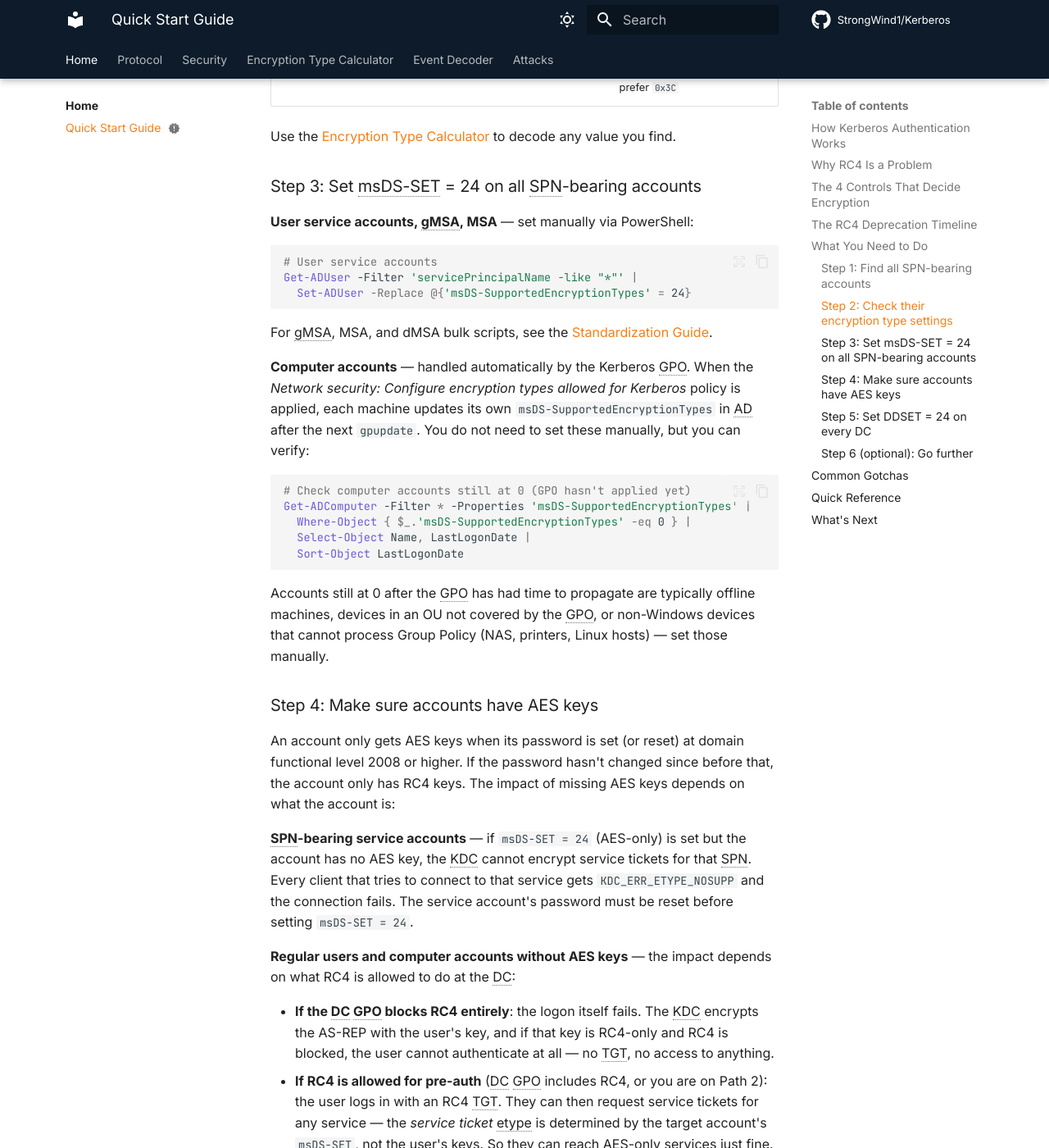
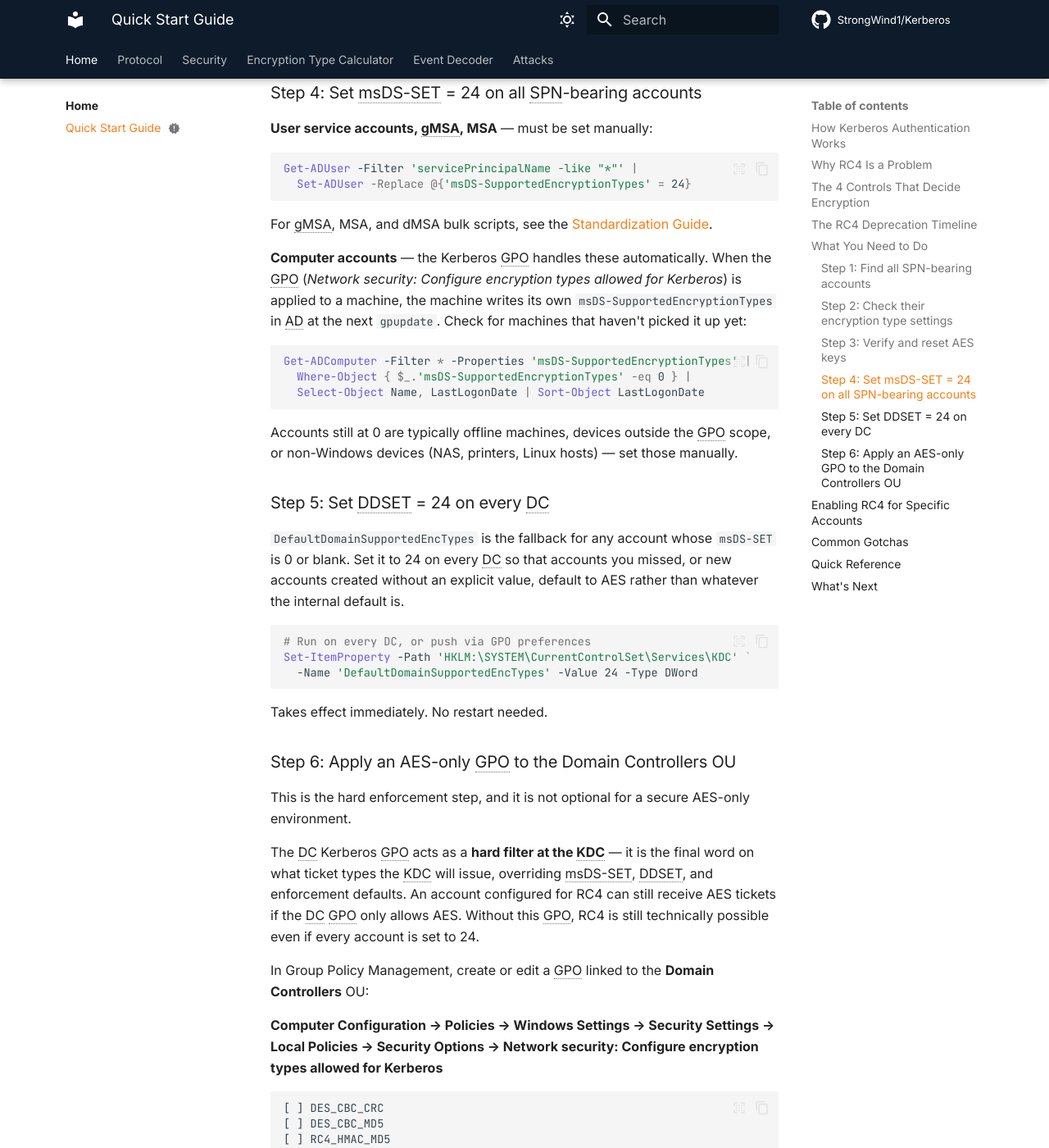
Before and after one commit to StrongWind1/Kerberos, an MkDocs documentation site: the page built from content/security/quick-start.md, in a window 1280 px wide and 1400 px high, scrolled down 6299 px. Shown: the whole window at 82% size. Built offline with MkDocs 1.6.1 and Material for MkDocs 9.7.7, drawn with Linux system fonts in a browser that asks for light colours; plug-ins that fetch from the network failed and are left out; comment, search, counter and statistics services are not loaded; some of the changed text lies outside the part shown.

Commit message:
docs: make DC GPO required step, add RC4 exceptions section, clarify AES key impacts

````diff
--- a/content/security/quick-start.md
+++ b/content/security/quick-start.md
@@ -169,25 +169,11 @@ timeline
 
 ## What You Need to Do
 
-```mermaid
-flowchart TD
-    START["SPN-bearing account"] --> Q1{"msDS-SET\n= 24?"}
-    Q1 -->|Yes| Q2{"Has AES keys?"}
-    Q1 -->|No| FIX1["Set msDS-SET = 24"]
-    Q2 -->|Yes| SAFE["Ready — enforcement\nwill not break this"]
-    Q2 -->|Unsure| FIX2["Reset password\nto generate AES keys"]
-    FIX1 --> Q2
-    FIX2 --> SAFE
-
-    style SAFE fill:#16a34a,stroke:#15803d,color:#fff
-    style FIX1 fill:#d97706,stroke:#b45309,color:#fff
-    style FIX2 fill:#dc2626,stroke:#b91c1c,color:#fff
-```
-
 ### Step 1: Find all SPN-bearing accounts
 
-These are the accounts that service tickets get encrypted with. Five types exist: user service
-accounts, computer accounts, gMSA, MSA, and dMSA.
+Service tickets are encrypted with the **target account's** key, so the accounts that hold
+SPNs are the ones that matter. Five types can have SPNs: user service accounts, computer
+accounts, gMSA, MSA, and dMSA.
 
 ```powershell
 Get-ADObject -LDAPFilter '(servicePrincipalName=*)' `
@@ -199,74 +185,40 @@ For a grouped summary by account type, see the [full SPN overview query](msds-su
 
 ### Step 2: Check their encryption type settings
 
-Look at the `msDS-SupportedEncryptionTypes` value. You want `24` (AES128 + AES256). Common
-values you'll see:
+Look at `msDS-SupportedEncryptionTypes` for each account. You want `24` (AES128 + AES256).
 
-| Value | Meaning | Action needed? |
-|-------|---------|----------------|
-| `0` or blank | Not set — RC4 **blocked** since April 2026. AES tickets only (if AES keys exist). | **Yes** — set to 24 |
-| `4` | RC4 only | **Yes** -- set to 24 |
-| `7` | DES + RC4 | **Yes** -- set to 24 |
-| `24` (`0x18`) | AES128 + AES256 | No -- you're good |
-| `60` (`0x3C`) | RC4 + AES128 + AES256 + AES256-SK | Recommended transitional value |
-| `28` (`0x1C`) | RC4 + AES128 + AES256 | Transitional without AES-SK; prefer `0x3C` |
+| Value | Meaning | What happens today |
+|-------|---------|-------------------|
+| `0` or blank | Not set | Enforcement defaults it to AES-only. If the account has no AES keys, **every connection to that service fails**. |
+| `4` | RC4 only | RC4 tickets still issued (explicit config). Fully Kerberoastable. |
+| `7` | DES + RC4 | Same as above, also includes broken DES. |
+| `24` (`0x18`) | AES128 + AES256 | Correct. No action needed. |
+| `60` (`0x3C`) | RC4 + AES + AES-SK | Transitional — RC4 still available for this account. |
 
 Use the [Encryption Type Calculator](etype-calculator.md) to decode any value you find.
 
-### Step 3: Set msDS-SET = 24 on all SPN-bearing accounts
+### Step 3: Verify and reset AES keys
 
-**User service accounts, gMSA, MSA** — set manually via PowerShell:
+`msDS-SupportedEncryptionTypes` only declares what the account supports — the keys must
+actually exist in the database. AES keys are generated when a password is set while the
+domain is at functional level 2008 or higher. Old passwords mean RC4-only keys.
+
+**Why this matters:**
+
+- **SPN-bearing account with no AES keys + msDS-SET = 24**: the service is broken. The KDC
+  tries to issue an AES ticket, finds no AES key, and returns `KDC_ERR_ETYPE_NOSUPP`.
+  Every client connecting to that service gets an error until the password is reset.
+
+- **Regular user or computer account with no AES keys**: what breaks depends on the DC GPO:
+    - **DC GPO blocks RC4**: the user cannot log in at all. The KDC cannot issue a TGT
+      because it has no key to encrypt the AS-REP. No logon, no access to anything.
+    - **DC GPO allows RC4**: the user logs in with an RC4-encrypted TGT. They can still
+      reach AES-only services — service ticket encryption is determined by the target
+      account's `msDS-SET`, not the user's own keys.
+
+Find accounts with passwords that predate AES key generation:
 
 ```powershell
-# User service accounts
-Get-ADUser -Filter 'servicePrincipalName -like "*"' |
-  Set-ADUser -Replace @{'msDS-SupportedEncryptionTypes' = 24}
-```
-
-For gMSA, MSA, and dMSA bulk scripts, see the [Standardization Guide](aes-standardization.md#step-3-set-msds-supportedencryptiontypes-on-manually-managed-spn-bearing-accounts).
-
-**Computer accounts** — handled automatically by the Kerberos GPO. When the *Network
-security: Configure encryption types allowed for Kerberos* policy is applied, each
-machine updates its own `msDS-SupportedEncryptionTypes` in AD after the next
-`gpupdate`. You do not need to set these manually, but you can verify:
-
-```powershell
-# Check computer accounts still at 0 (GPO hasn't applied yet)
-Get-ADComputer -Filter * -Properties 'msDS-SupportedEncryptionTypes' |
-  Where-Object { $_.'msDS-SupportedEncryptionTypes' -eq 0 } |
-  Select-Object Name, LastLogonDate |
-  Sort-Object LastLogonDate
-```
-
-Accounts still at 0 after the GPO has had time to propagate are typically offline
-machines, devices in an OU not covered by the GPO, or non-Windows devices that cannot
-process Group Policy (NAS, printers, Linux hosts) — set those manually.
-
-### Step 4: Make sure accounts have AES keys
-
-An account only gets AES keys when its password is set (or reset) at domain functional level 2008
-or higher. If the password hasn't changed since before that, the account only has RC4 keys.
-The impact of missing AES keys depends on what the account is:
-
-**SPN-bearing service accounts** — if `msDS-SET = 24` (AES-only) is set but the account has
-no AES key, the KDC cannot encrypt service tickets for that SPN. Every client that tries to
-connect to that service gets `KDC_ERR_ETYPE_NOSUPP` and the connection fails. The service
-account's password must be reset before setting `msDS-SET = 24`.
-
-**Regular users and computer accounts without AES keys** — the impact depends on what RC4
-is allowed to do at the DC:
-
-- **If the DC GPO blocks RC4 entirely**: the logon itself fails. The KDC encrypts the
-  AS-REP with the user's key, and if that key is RC4-only and RC4 is blocked, the user
-  cannot authenticate at all — no TGT, no access to anything.
-- **If RC4 is allowed for pre-auth** (DC GPO includes RC4, or you are on Path 2): the user
-  logs in with an RC4 TGT. They can then request service tickets for any service — the
-  *service ticket* etype is determined by the target account's `msDS-SET`, not the user's
-  keys. So they can reach AES-only services just fine. The missing AES key only affects
-  their own AS exchange, not access to specific services.
-
-```powershell
-# Find accounts with passwords older than AES key availability
 $AESdate = (Get-ADGroup -Filter * -Properties SID, WhenCreated |
   Where-Object { $_.SID -like '*-521' }).WhenCreated
 
@@ -274,15 +226,39 @@ Get-ADUser -Filter 'Enabled -eq $true' -Properties passwordLastSet |
   Where-Object { $_.passwordLastSet -lt $AESdate }
 ```
 
-For definitive key auditing (not just date-based), see
-[Auditing Kerberos Keys](account-key-audit.md).
+Reset the password on any account that shows up here before setting `msDS-SET = 24` on it.
+For definitive key auditing, see [Auditing Kerberos Keys](account-key-audit.md).
+
+### Step 4: Set msDS-SET = 24 on all SPN-bearing accounts
+
+**User service accounts, gMSA, MSA** — must be set manually:
+
+```powershell
+Get-ADUser -Filter 'servicePrincipalName -like "*"' |
+  Set-ADUser -Replace @{'msDS-SupportedEncryptionTypes' = 24}
+```
+
+For gMSA, MSA, and dMSA bulk scripts, see the [Standardization Guide](aes-standardization.md#step-3-set-msds-supportedencryptiontypes-on-manually-managed-spn-bearing-accounts).
+
+**Computer accounts** — the Kerberos GPO handles these automatically. When the GPO
+(*Network security: Configure encryption types allowed for Kerberos*) is applied to a
+machine, the machine writes its own `msDS-SupportedEncryptionTypes` in AD at the next
+`gpupdate`. Check for machines that haven't picked it up yet:
+
+```powershell
+Get-ADComputer -Filter * -Properties 'msDS-SupportedEncryptionTypes' |
+  Where-Object { $_.'msDS-SupportedEncryptionTypes' -eq 0 } |
+  Select-Object Name, LastLogonDate | Sort-Object LastLogonDate
+```
+
+Accounts still at 0 are typically offline machines, devices outside the GPO scope, or
+non-Windows devices (NAS, printers, Linux hosts) — set those manually.
 
 ### Step 5: Set DDSET = 24 on every DC
 
-A safety net for any SPN-bearing account you missed or that gets created with `msDS-SET = 0`.
-Since April 2026, enforcement already defaults unconfigured accounts to AES-only behavior,
-but setting DDSET explicitly ensures consistent behavior across patch levels and makes
-auditing easier.
+`DefaultDomainSupportedEncTypes` is the fallback for any account whose `msDS-SET` is 0 or
+blank. Set it to 24 on every DC so that accounts you missed, or new accounts created without
+an explicit value, default to AES rather than whatever the internal default is.
 
 ```powershell
 # Run on every DC, or push via GPO preferences
@@ -292,14 +268,88 @@ Set-ItemProperty -Path 'HKLM:\SYSTEM\CurrentControlSet\Services\KDC' `
 
 Takes effect immediately. No restart needed.
 
-### Step 6 (optional): Go further
+### Step 6: Apply an AES-only GPO to the Domain Controllers OU
 
-- **Apply an AES-only GPO** to your DC OU to hard-filter RC4 at the KDC level.
-  See [Group Policy](group-policy.md). Requires a KDC restart.
-- **Migrate to gMSA** wherever possible. 240-character auto-rotating passwords, impossible to
-  crack. See [Mitigations](mitigations.md).
-- **Monitor Kdcsvc events 201-209** in the System event log on DCs — these identify accounts
-  that are generating RC4 requests and would benefit from remediation.
+This is the hard enforcement step, and it is not optional for a secure AES-only environment.
+
+The DC Kerberos GPO acts as a **hard filter at the KDC** — it is the final word on what
+ticket types the KDC will issue, overriding msDS-SET, DDSET, and enforcement defaults. An
+account configured for RC4 can still receive AES tickets if the DC GPO only allows AES.
+Without this GPO, RC4 is still technically possible even if every account is set to 24.
+
+In Group Policy Management, create or edit a GPO linked to the **Domain Controllers** OU:
+
+**Computer Configuration → Policies → Windows Settings → Security Settings → Local
+Policies → Security Options → Network security: Configure encryption types allowed for
+Kerberos**
+
+```
+[ ] DES_CBC_CRC
+[ ] DES_CBC_MD5
+[ ] RC4_HMAC_MD5
+[x] AES128_HMAC_SHA1
+[x] AES256_HMAC_SHA1
+[x] Future encryption types
+```
+
+Then restart the KDC service on every DC — the GPO filter is only read at service start:
+
+```powershell
+Restart-Service kdc
+```
+
+!!! warning "Do this last, and verify Steps 1-5 first"
+    Applying an AES-only filter to DCs with accounts that still lack AES keys or still
+    have `msDS-SET = 4` will break those services. Complete Steps 1-5 and confirm no
+    Kdcsvc Event 203/208 errors before enabling this GPO.
+
+See [Group Policy](group-policy.md) for the full reference including the RC4+AES variant
+needed if any legacy accounts still require RC4.
+
+---
+
+## Enabling RC4 for Specific Accounts
+
+After completing the steps above — or after July 2026 when rollback is gone — you may have
+a legacy service that cannot be upgraded to AES yet. You can keep RC4 for individual
+accounts without rolling back the whole domain.
+
+**Both of these must be true for RC4 to work on a specific account:**
+
+1. The target service account must include RC4 in its `msDS-SupportedEncryptionTypes`
+2. The DC GPO must allow RC4 — if it's AES-only, no RC4 tickets are issued regardless of the account setting
+
+**Set the account** (use 60/0x3C to keep AES as the preferred etype with RC4 as fallback):
+
+```powershell
+# User service account
+Set-ADUser -Identity svc_legacy -Replace @{ 'msDS-SupportedEncryptionTypes' = 60 }
+
+# Computer account — apply an RC4+AES GPO to the machine's OU instead of setting manually
+```
+
+**Update the DC GPO** to allow RC4 alongside AES:
+
+```
+[ ] DES_CBC_CRC
+[ ] DES_CBC_MD5
+[x] RC4_HMAC_MD5
+[x] AES128_HMAC_SHA1
+[x] AES256_HMAC_SHA1
+[x] Future encryption types
+```
+
+Then restart the KDC on every DC.
+
+**The client needs no changes.** The KDC picks the service ticket etype from the target
+account — a modern Windows 11 client will receive and use an RC4 service ticket for a
+legacy service without any local configuration.
+
+!!! warning "RC4 on a service account = Kerberoastable"
+    Any user service account with RC4 in `msDS-SupportedEncryptionTypes` can have its
+    password cracked offline by any domain user. Use a 30+ character random password, treat
+    it as a temporary exception, and set a review date. See [Mitigations](mitigations.md)
+    for gMSA as the permanent fix.
 
 ---
 
````
